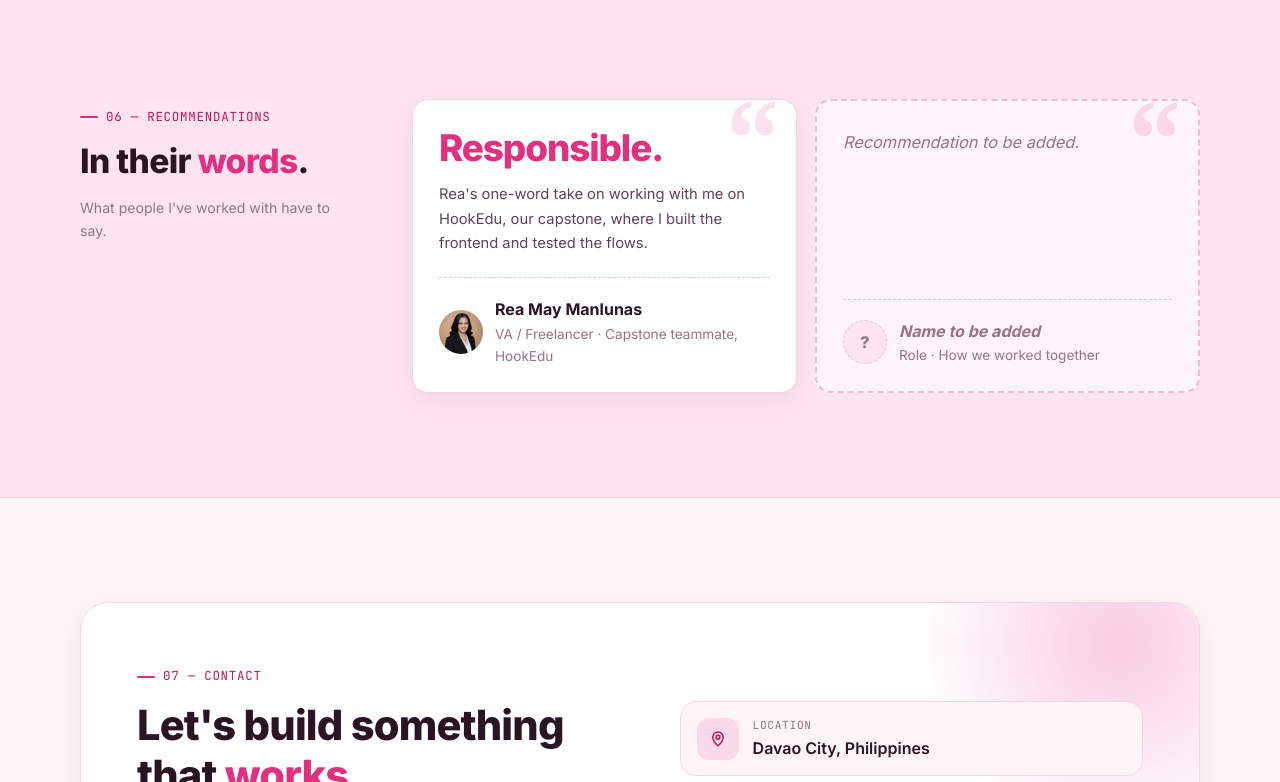
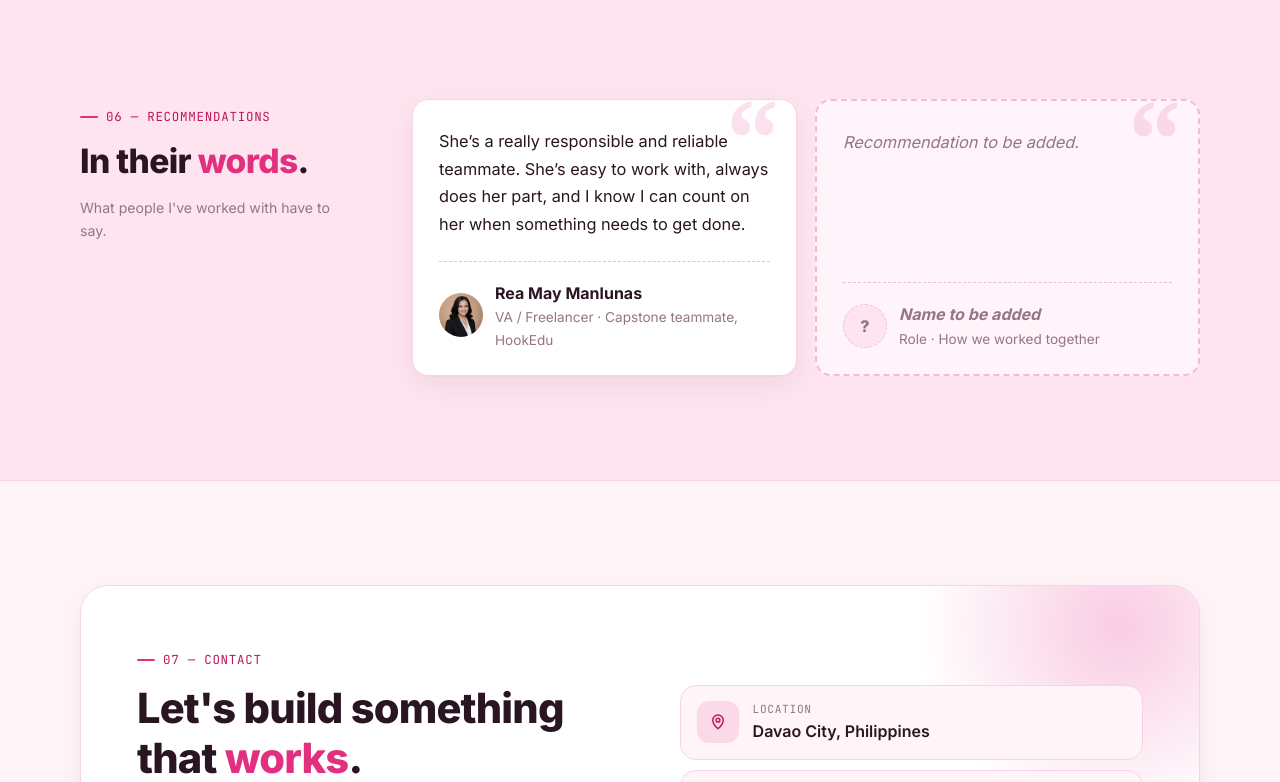
Before and after one commit to Kyiinaaa/Kyiinaaa.github.io, a plain HTML site: page index.html in a window 1280 px wide. Shown: the part 7360-8142 px from the top of the page. Drawn offline with nearby package versions, Linux system fonts and the light colour scheme.

Commit message:
Rea's recommendation: her full quote

```diff
--- a/index.html
+++ b/index.html
@@ -434,10 +434,9 @@ Running 7 tests using 1 worker
         <div class="recs">
           <figure class="rec">
             <span class="rec__mark" aria-hidden="true">“</span>
-            <blockquote class="rec__quote rec__quote--short">
-              <p>Responsible.</p>
+            <blockquote class="rec__quote">
+              <p>She’s a really responsible and reliable teammate. She’s easy to work with, always does her part, and I know I can count on her when something needs to get done.</p>
             </blockquote>
-            <p class="rec__context">Rea's one-word take on working with me on HookEdu, our capstone, where I built the frontend and tested the flows.</p>
             <figcaption class="rec__who">
               <img class="rec__photo" src="assets/recs/rea.jpg" alt="" width="44" height="44" loading="lazy" />
               <span class="rec__text">
```
